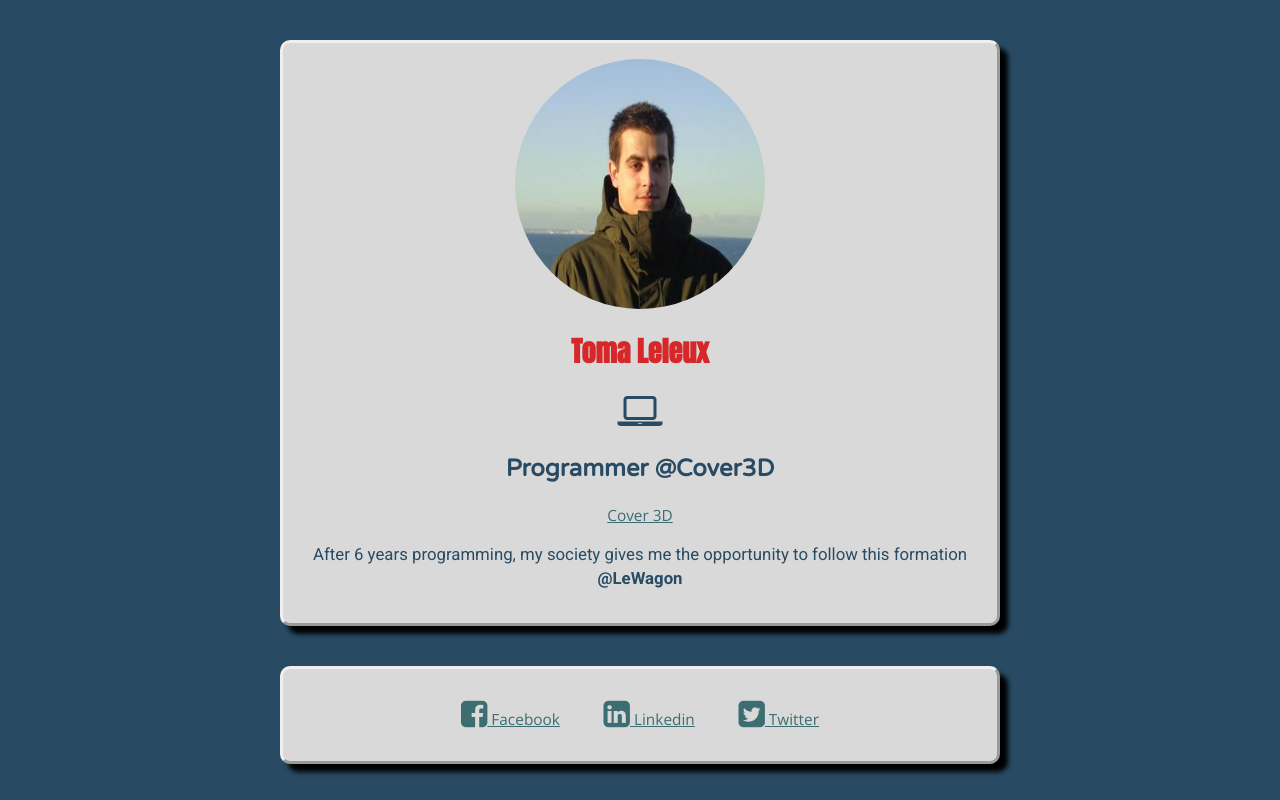
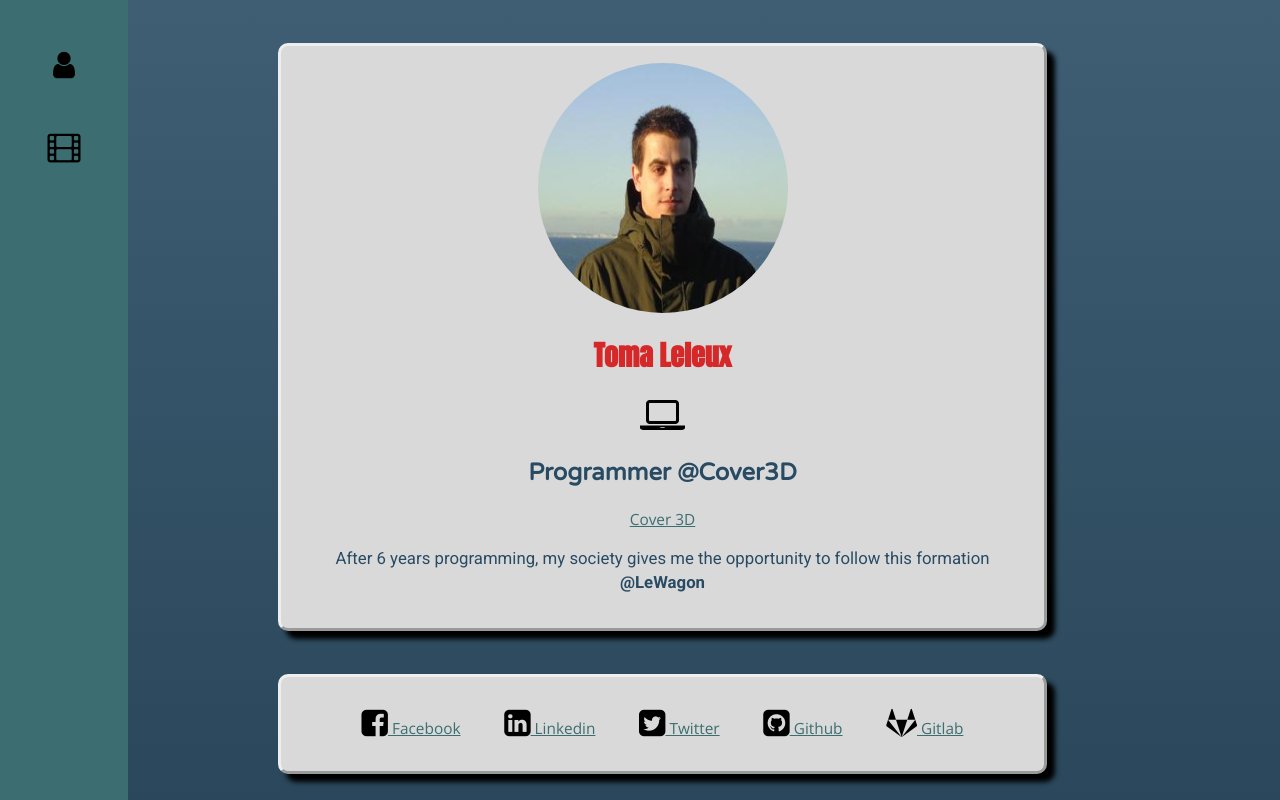
Before and after one commit to TomaLeleux/profile, a plain HTML site: page index.html in a window 1280 px wide. Shown: the top 800 px of the page. Drawn offline with nearby package versions, Linux system fonts and the light colour scheme.

Commit message:
add fixed bar

```diff
--- a/index.html
+++ b/index.html
@@ -3,13 +3,28 @@
   <header>
     <meta charset="utf-8">
     <title>Basic infos</title>
-    <link href="https://maxcdn.bootstrapcdn.com/font-awesome/4.2.0/css/font-awesome.min.css" rel="stylesheet">
+    <link href="https://maxcdn.bootstrapcdn.com/font-awesome/4.7.0/css/font-awesome.min.css" rel="stylesheet">
     <link href="style.css" rel="stylesheet">
     <link rel="stylesheet" href="https://fonts.googleapis.com/css?family=Open+Sans:400,300,700|Montserrat:400,700|Varela Round:400,700|Roboto:400,700|Anton:400,700">
   </header>
   <body>
     <div class="container text-center">
-      <div class="card-rounded card-grey">
+      <div id="sidebar">
+        <ul>
+          <li>
+            <a href="#summary">
+              <i class="fa fa-user fa-2x"></i>
+            </a>
+          </li>
+          <li>
+            <a href="#favorite-movies">
+              <i class="fa fa-film fa-2x" aria-hidden="true"></i>
+            </a>
+          </li>
+        </ul>
+      </div>
+      <div id="page-content">
+        <div id="summary" class="card-rounded card-grey">
           <img src="images/profile.jpg" alt="Photo de moi" id="avatar" class="img-circle">
           <h1>Toma Leleux</h1>
           <i class="fa fa-laptop fa-3x"></i>
@@ -34,9 +49,19 @@
                 <i class="fa fa-twitter-square fa-2x"></i> Twitter
               </a>
             </li>
+            <li>
+              <a href="#" target="_blank">
+                <i class="fa fa-github-square fa-2x"></i> Github
+              </a>
+            </li>
+            <li>
+              <a href="#" target="_blank">
+                <i class="fa fa-gitlab fa-2x"></i> Gitlab
+              </a>
+            </li>
           </ul>
         </div>
-      <div class="card-rounded card-grey">
+        <div id="favorite-movies" class="card-rounded card-grey">
           <h2>My favorites movies</h2>
           <i class="fa fa-film fa-4x" aria-hidden="true"></i>
           <table id="movies">
@@ -79,5 +104,6 @@
           </table>
         </div>
       </div>
+    </div>
   </body>
 </html>
--- a/style.css
+++ b/style.css
@@ -1,5 +1,7 @@
 body{
-  background-color: #284b63;
+  /*background-color: #284b63;*/
+  background: rgb(40,75,99);
+  background: linear-gradient(180deg, rgba(40,75,99,0.8925945378151261) 0%, rgba(0,23,40,1) 100%);
   font-family: Open Sans;
   font-weight: 400;
   color: #284b63;
@@ -39,13 +41,37 @@ a:hover{
   font-weight: bold;
 }
 
+#sidebar {
+  background-color: #3c6e71;
+  position: fixed;
+  width: 10%;
+  left: 0;
+  top: 0;
+  bottom: 0;
+  text-align: center;
+}
+
+#page-content {
+  margin-left: 5%;
+}
+
+#sidebar ul {
+  list-style: none;
+  padding-left: 0px;
+}
+
+#sidebar li {
+    margin-top: 50px;
+    margin-bottom: 50px;
+}
+
 #job{
   display: inline-block;
   padding-left: 0px;
 }
 
 .container {
-  width: 800px;   /* This sets the width */
+  width: 900px;   /* This sets the width */
   margin: 0 auto; /* This automatically sets left/right margins */
 }
 
@@ -95,3 +121,7 @@ a:hover{
   background-color: #3c6e71;
   color: white;
 }
+
+.fa, .fas{
+  color: black;
+}
```
Lines whose indentation alone changed are shown as unchanged.
